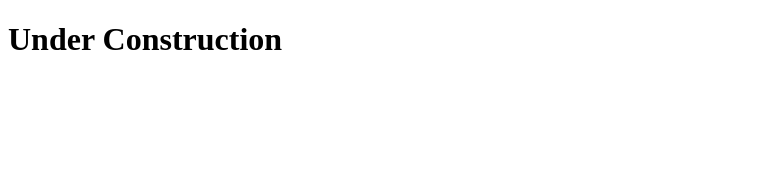
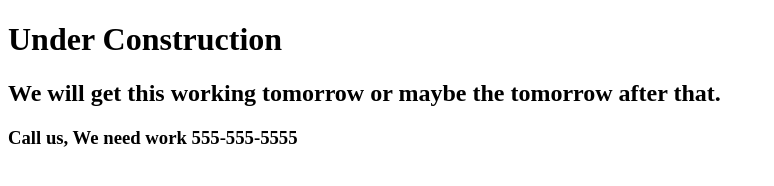
Before and after one commit to JeremySkrdlant/coolInfoAboutObjectPage, a plain HTML site: page index.html in a window 1280 px wide. Shown: the whole page, without its empty margins (0-774 px from the left). Drawn offline with Linux system fonts and the light colour scheme.

Commit message:
Added more detail

```diff
--- a/index.html
+++ b/index.html
@@ -6,5 +6,7 @@
   </head>
   <body>
     <h1>Under Construction</h1>
+    <h2>We will get this working tomorrow or maybe the tomorrow after that.</h2>
+    <h3>Call us, We need work 555-555-5555</h3>
   </body>
 </html>
```
